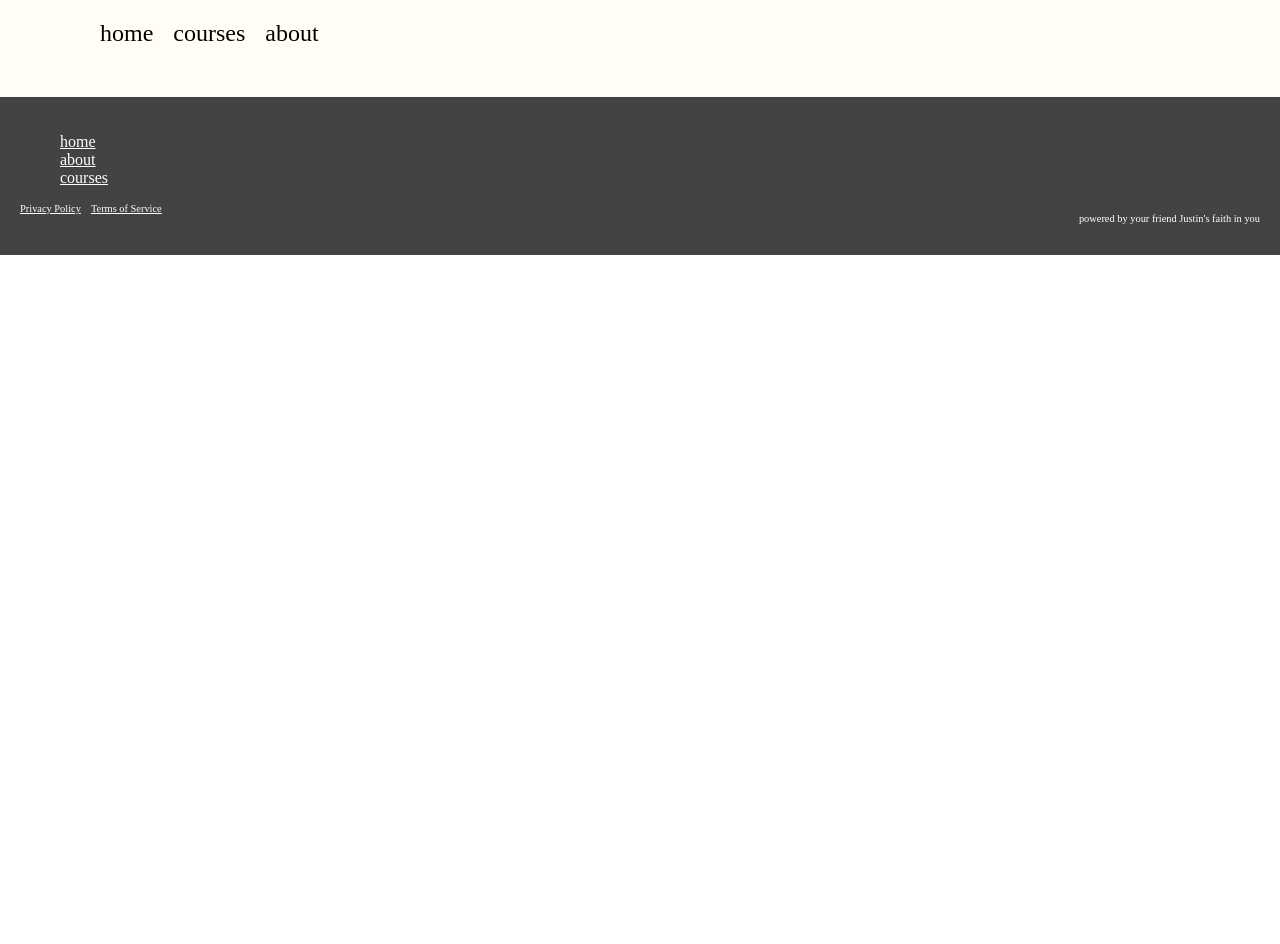
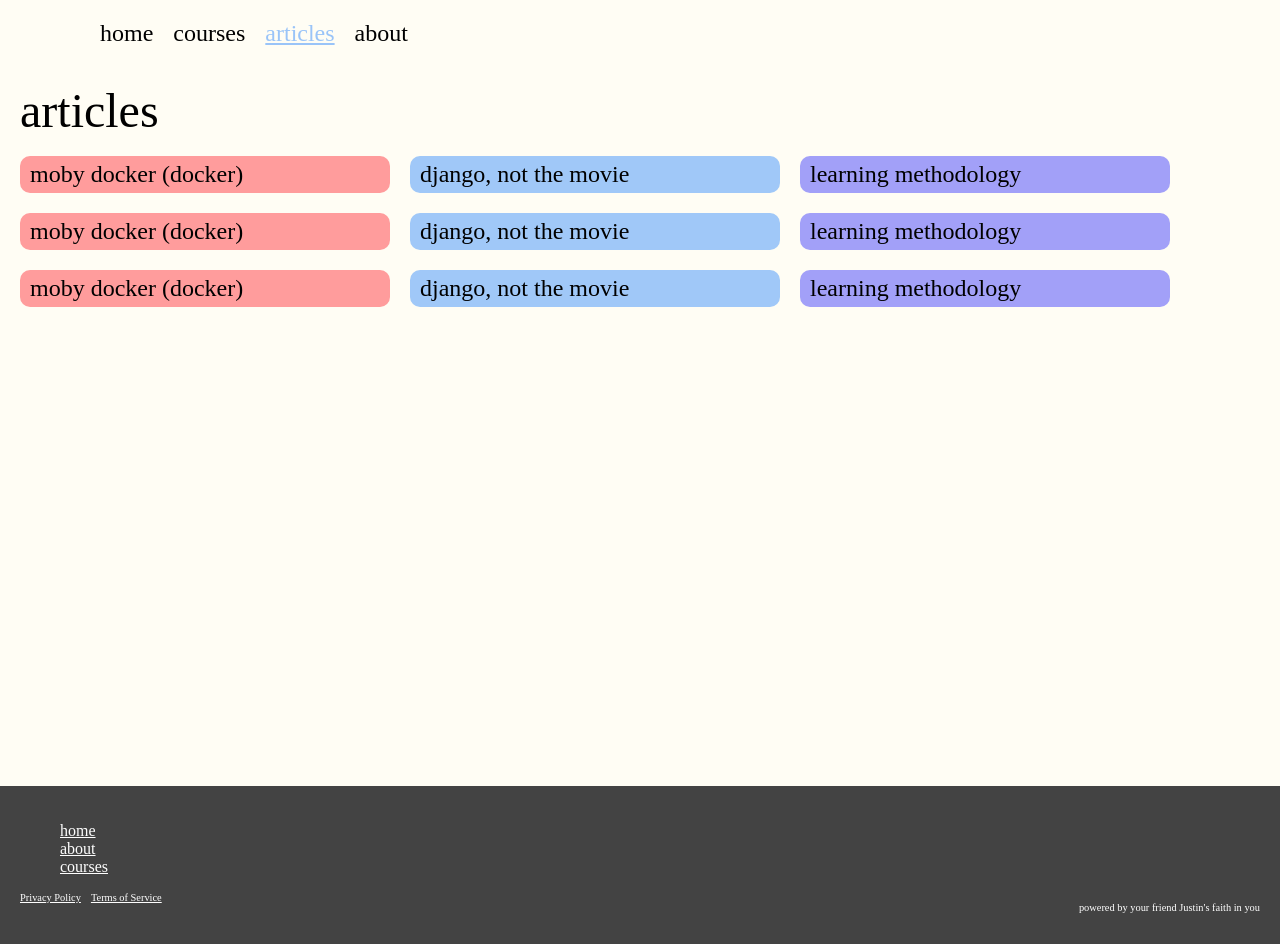
Before and after one commit to Domain-Force/frontline, a React (Create React App) app in the folder domain-force-front/: page /articles in a window 1280 px wide. Before the commit the page ends 800 px from the top, so only its background shows below. Built offline with nearby package versions, Linux system fonts and the light colour scheme; a web font is replaced by a local one.

Commit message:
[ADD][DOM-21] articles and components/page restructure

```diff
--- a/domain-force-front/src/App.css
+++ b/domain-force-front/src/App.css
@@ -179,3 +179,22 @@ p.about {
 	background-color: #FFFDF4;
 	color: #000000;
 }
+
+.article-item-grid {
+	display: flex;
+	align-content: flex-start;
+	flex-wrap: wrap;
+	gap: 20px;
+	min-height: 70vh;
+}
+
+.article-item {
+	flex: 1 1 350px;
+	border-radius: 10px;
+	padding: 5px 10px;
+	color: #000000;
+	text-decoration: none;
+	font-size: 1.5em;
+	max-width: 350px;
+	max-height: 40px;
+}
--- a/domain-force-front/src/App.js
+++ b/domain-force-front/src/App.js
@@ -1,10 +1,11 @@
 import './App.css';
 import { Helmet } from 'react-helmet';
 import { BrowserRouter as Router, Route, Routes } from 'react-router-dom';
-import Home from './components/Home';
-import About from './components/About';
+import Home from './pages/Home';
+import About from './pages/About';
+import Courses from './pages/Courses';
+import Articles from './pages/Articles';
 import NavBar from './components/NavBar';
-import Courses from './components/Courses';
 import Footer from './components/Footer';
 
 function App() {
@@ -23,6 +24,7 @@ function App() {
 				<Route exact path="/" element={<Home />}/>
 				<Route path="/about" element={<About />}/>
 				<Route path="/courses" element={<Courses />}/>
+				<Route path="/articles" element={<Articles />}/>
 			</Routes>
 		</main>
 		<Footer/>
--- /dev/null
+++ b/domain-force-front/src/components/ArticleItem.js
@@ -0,0 +1,13 @@
+import React from 'react';
+import { NavLink } from 'react-router-dom';
+
+function ArticleItem({ name, color }) {
+  return (
+	<NavLink className="article-item" to={`/article/${name}`} style={{ backgroundColor: color }}>
+	  {name}
+	</NavLink>
+  );
+}
+
+
+export default ArticleItem;
--- a/domain-force-front/src/components/NavBar.js
+++ b/domain-force-front/src/components/NavBar.js
@@ -11,6 +11,9 @@ function NavBar() {
 			<NavLink activeClassName="active" to="/courses">courses</NavLink>
 		</li>
 		<li>
+			<NavLink activeClassName="active" to="/articles">articles</NavLink>
+		</li>
+		<li>
 			<NavLink activeClassName="active" to="/about">about</NavLink>
 		</li>
 	  </ul>
--- /dev/null
+++ b/domain-force-front/src/pages/Articles.js
@@ -0,0 +1,24 @@
+import React from 'react';
+import ArticleItem from '../components/ArticleItem';
+
+function Articles() {
+	return (
+		<div className="cards-container">
+			<p className="heading">articles</p>
+			<br/>
+			<div className="article-item-grid">
+				<ArticleItem name="moby docker (docker)" color="#FF9C9C" />
+				<ArticleItem name="django, not the movie" color="#A0C8F8" />
+				<ArticleItem name="learning methodology" color="#A2A0F8" />
+				<ArticleItem name="moby docker (docker)" color="#FF9C9C" />
+				<ArticleItem name="django, not the movie" color="#A0C8F8" />
+				<ArticleItem name="learning methodology" color="#A2A0F8" />
+				<ArticleItem name="moby docker (docker)" color="#FF9C9C" />
+				<ArticleItem name="django, not the movie" color="#A0C8F8" />
+				<ArticleItem name="learning methodology" color="#A2A0F8" />
+			</div>
+		</div>
+	);
+}
+
+export default Articles;
--- a/domain-force-front/src/components/Courses.js
+++ b/domain-force-front/src/pages/Courses.js
@@ -1,5 +1,5 @@
 import React from 'react';
-import Card from './Card';
+import Card from '../components/Card';
 
 function Courses() {
 	return (
--- a/domain-force-front/src/components/Home.js
+++ b/domain-force-front/src/pages/Home.js
@@ -1,5 +1,5 @@
 import React from 'react';
-import Card from './Card';
+import Card from '../components/Card';
 
 function Home() {
   return (
```
Also changed, not shown: domain-force-front/src/pages/About.js (renamed from domain-force-front/src/components/About.js).
